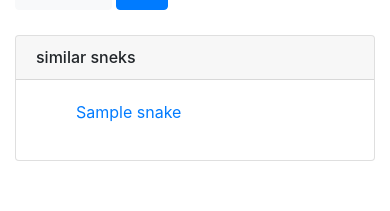
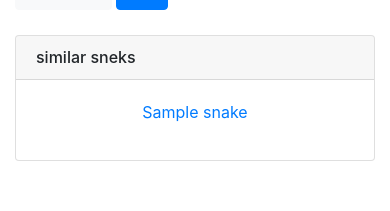
Before and after one commit to jeremyadamsfisher/snekbook, a Django app: page /detail/1/ in a window 390 px wide. Shown: the part 695-906 px from the top of the page. Run offline with Django 3.2, Linux system fonts and the light colour scheme; a user stored in the database is signed in; tables that the repository leaves empty hold one stand-in row (values such as "Sample post"); parts of the project's set-up code (start-up, migrations or seed data) failed here and were passed over; some libraries are stand-ins or nearby versions.

Commit message:
yet more mobile friendly tweaks detail view...

```diff
--- a/templates/snekbook/detail.html
+++ b/templates/snekbook/detail.html
@@ -43,6 +43,8 @@
         {% endfor %}
       </tbody>
     </table>
+    {% else %}
+    <br>
     {% endif %}
     {% if user.is_authenticated %}
     <form method="post" id="comment_form">
@@ -82,8 +84,8 @@
           <h6 class="card-header">similar sneks</h6>
           <div class="card-body row">
             {% for recommended_snake_group in recommended_snake_groups %}
-            <div class="col-lg-4 naked">
-              <ul>
+            <div class="col-sm-4 naked">
+              <ul class="list-unstyled" align="center">
               {% for recommended_snake in recommended_snake_group %}
                 <li>
                   <a href="{% url 'detail' recommended_snake.id %}" class="card-text">{{recommended_snake.common_name}}</a>
```
